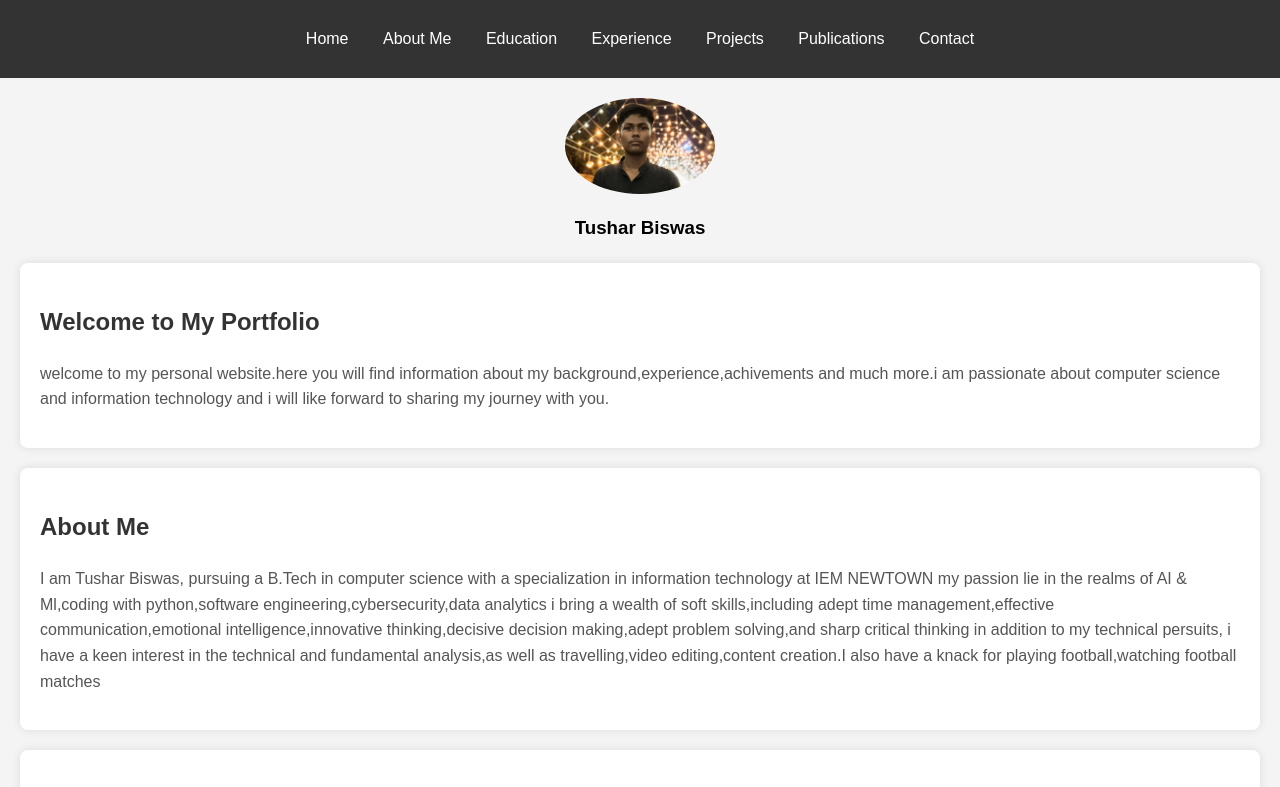
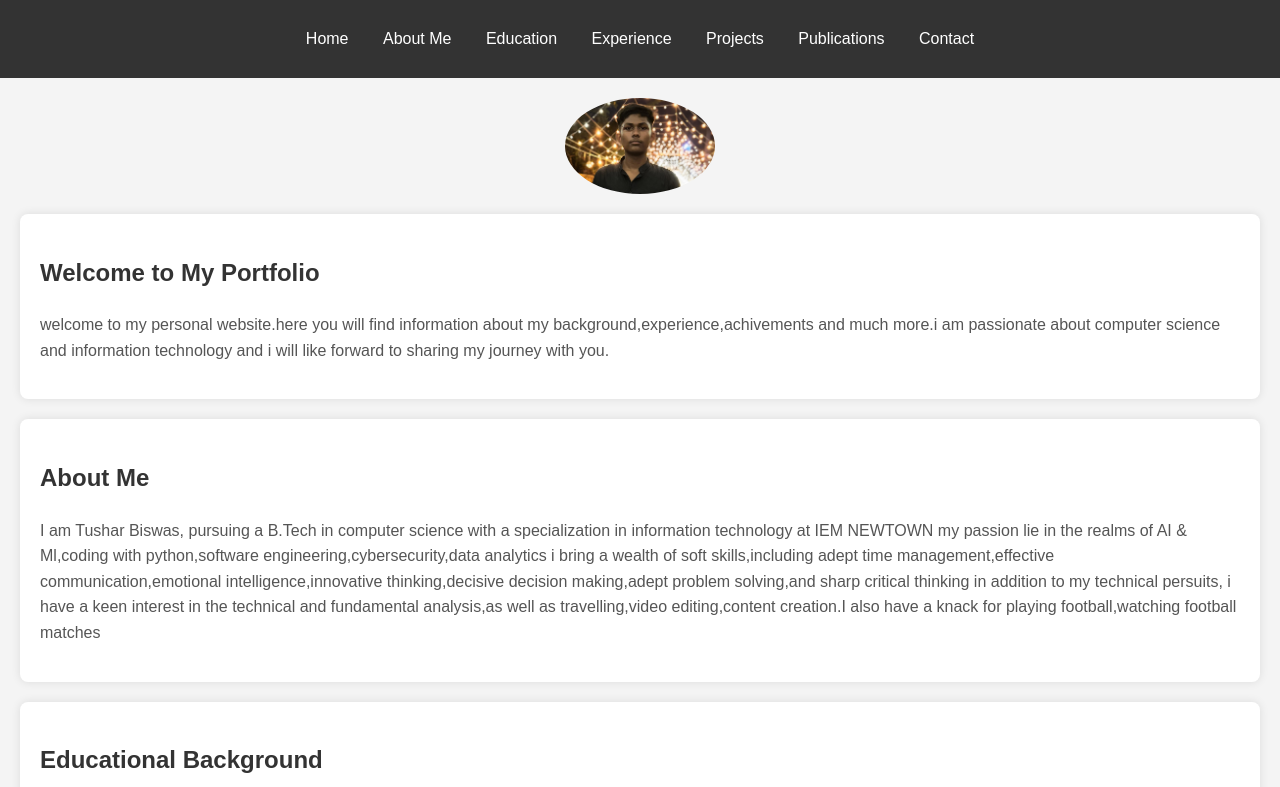
Before and after one commit to tushar312341/college_project1st, a plain HTML site: page index.html in a window 1280 px wide. Shown: the top 787 px of the page. Drawn offline with Linux system fonts and the light colour scheme.

Commit message:
Update index.html

```diff
--- a/index.html
+++ b/index.html
@@ -31,7 +31,6 @@
                             </div> -->
     <div class="profile">
     <img src="image/tushar.png" alt="My photo" class="profile-photo">
-    <h3 class="profile-name">Tushar Biswas</h3>
 </div>
 
     <section id="home" class="section">
```
